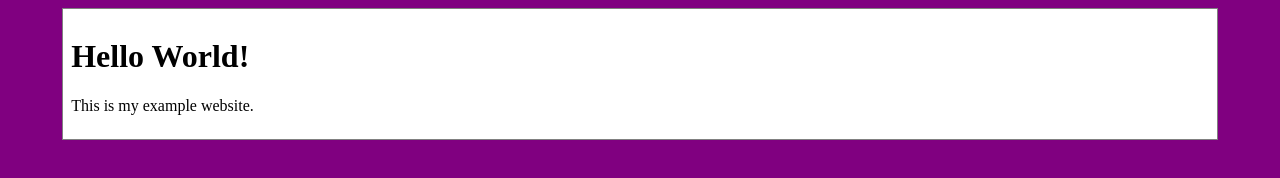
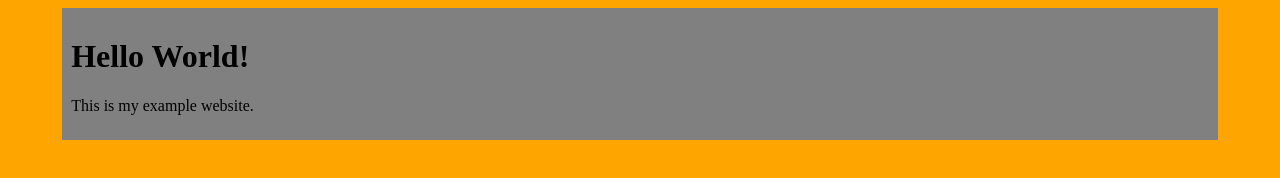
Before and after one commit to dabuv/hello-world, a plain HTML site: page index.html in a window 1280 px wide. Drawn offline with Linux system fonts and the light colour scheme.

Commit message:
change background and text window color

```diff
--- a/index.html
+++ b/index.html
@@ -3,7 +3,7 @@
 <head>
 <style>
 body {
-  background: purple
+  background: orange
 }
 
 .center_div {
@@ -11,7 +11,7 @@ body {
   margin-left: auto;
   margin-right: auto;
   width: 90%;
-  background-color: white;
+  background-color: gray;
   text-align: left;
   padding: 8px;
 }
```
